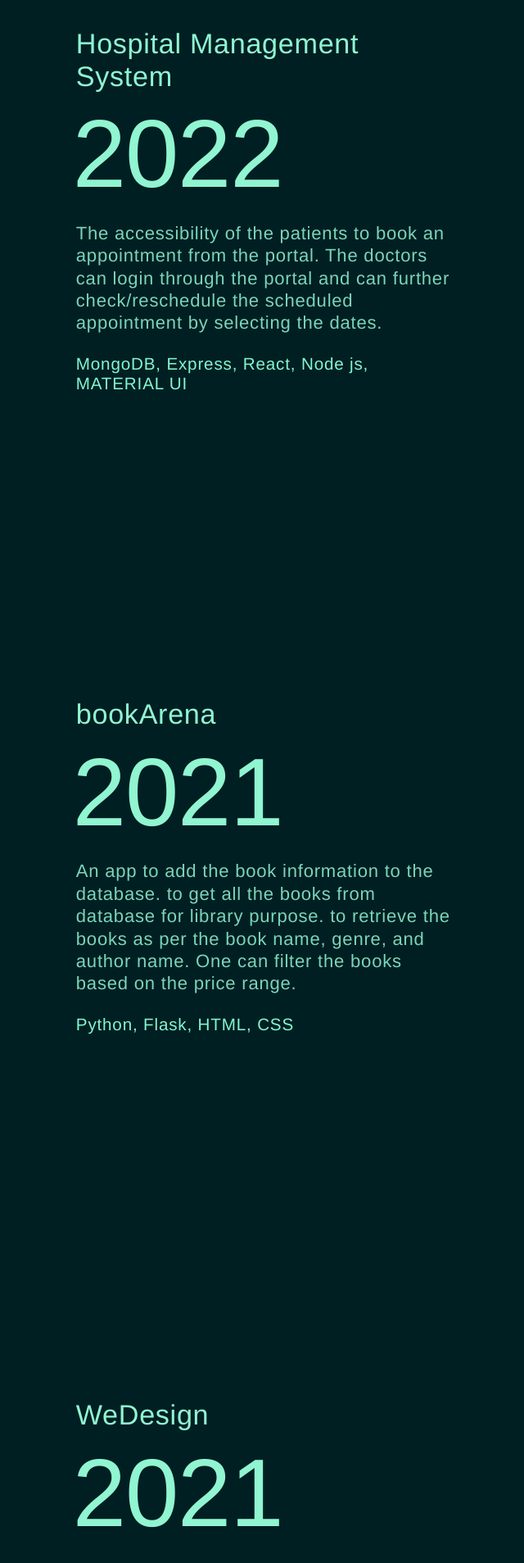
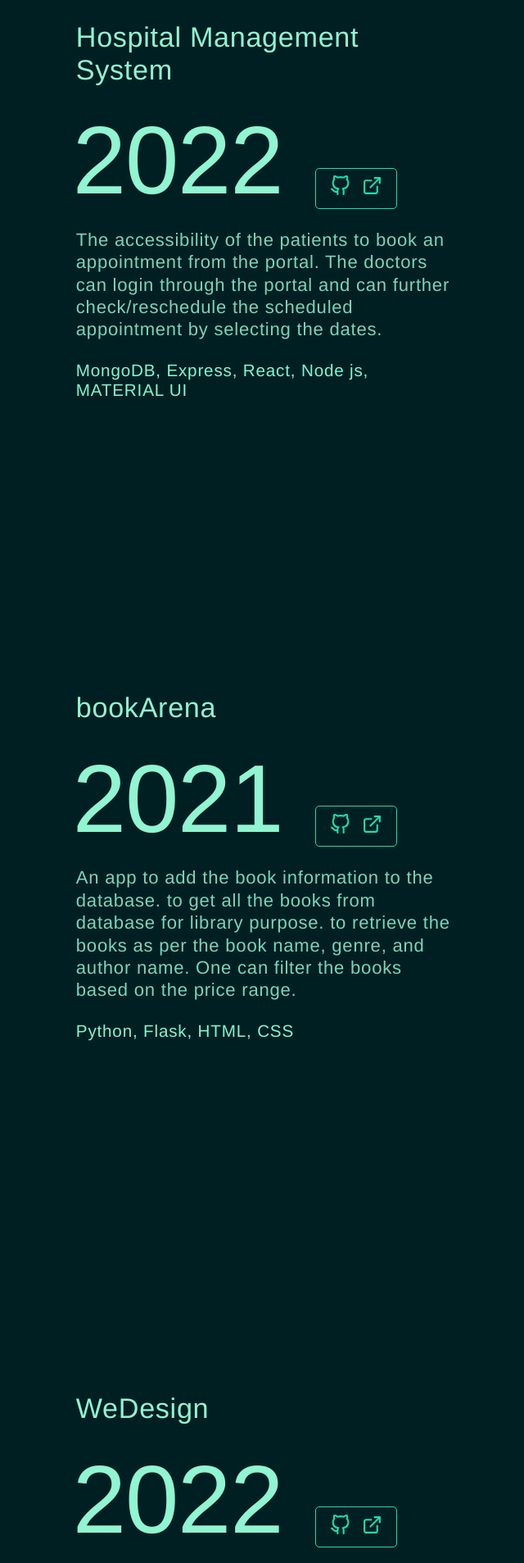
Before and after one commit to Persistent-A/apurva-portfolio, a React (Create React App) app: page / in a window 1280 px wide. Shown: the part 1800-3707 px from the top of the page at 82% size, without its empty margins (576-1216 px from the left). Built offline with nearby package versions, Linux system fonts and the light colour scheme.

Commit message:
Deployed Project Link and github link Addition

```diff
--- a/src/components/Projects.js
+++ b/src/components/Projects.js
@@ -3,6 +3,9 @@ import hmsImage from "../image/hms-background.png"
 import bookImage from "../image/BookArenaFront.png"
 import wdImage from "../image/WeDesignFront.png"
 import tttImage from "../image/tttDesktop.png"
+
+// ICONS
+import {FiExternalLink, FiGithub } from "react-icons/fi"
 
 // HOOKS
 // import { useState } from "react"
@@ -30,7 +33,13 @@ const Projects = () => {
       <div className="project-description">
         <div>
             <div>Hospital Management System</div>
-            <div>2022</div>
+            <div>
+              <div>2022</div>
+              <div>
+                <a href="https://github.com/Persistent-A/MERN" target='_blank' rel="noopener noreferrer"><FiGithub /></a>
+                <a href="https://hms-7lax.onrender.com" target='_blank' rel="noopener noreferrer"><FiExternalLink /></a>
+              </div>
+            </div>
             <img className="responsive_project_image" src={hmsImage} alt=""/>
             <div>
                 The accessibility of the patients to book an appointment from the portal.
@@ -41,7 +50,13 @@ const Projects = () => {
         </div>
         <div>
             <div>bookArena</div>
-            <div>2021</div>
+            <div>
+              <div>2021</div>
+              <div>
+                <a href="https://github.com/Persistent-A/bookArena" target='_blank' rel="noopener noreferrer"><FiGithub /></a>
+                <a href="https://bookarena-n44l.onrender.com" target='_blank' rel="noopener noreferrer"><FiExternalLink /></a>
+              </div>
+            </div>
             <img className="responsive_project_image" src={bookImage} alt=""/>
             <div>
                 An app to add the book information to the database.
@@ -53,7 +68,13 @@ const Projects = () => {
         </div>
         <div>
             <div>WeDesign</div>
-            <div>2021</div>
+            <div>
+              <div>2022</div>
+              <div>
+                <a href="https://github.com/Persistent-A/WeDesign" target='_blank' rel="noopener noreferrer"><FiGithub /></a>
+                <a href="https://we-design.vercel.app/" target='_blank' rel="noopener noreferrer"><FiExternalLink /></a>
+              </div>
+            </div>
             <img className="responsive_project_image" src={wdImage} alt=""/>
             <div>
                 The web Application serves an organization advertisements
@@ -63,7 +84,13 @@ const Projects = () => {
         </div>
         <div>
             <div>Tic Tac Toe</div>
-            <div>2021</div>
+            <div>
+              <div>2021</div>
+              <div>
+                <a href="https://github.com/Persistent-A/Tic_Tac_Toe" target='_blank' rel="noopener noreferrer"><FiGithub /></a>
+                <a href="https://tic-tac-toe-tu3j.onrender.com" target='_blank' rel="noopener noreferrer"><FiExternalLink /></a>
+              </div>
+            </div>
             <img className="responsive_project_image" src={tttImage} alt=""/>
             <div>
                 A two Player game renders user to modify their name and also tracks number
--- a/src/index.css
+++ b/src/index.css
@@ -351,6 +351,13 @@ a {
 }
 
 .project-description div div:nth-of-type(2) {
+  display: flex;
+  align-items: flex-end;
+
+  margin-top: 16px;
+}
+
+.project-description div div:nth-of-type(2) div:nth-of-type(1) {
     margin: 0;
     line-height: 100%;
     letter-spacing: -0.01em;
@@ -358,6 +365,28 @@ a {
     margin-left: -4px;
     margin-top: 16px;
     font-size: calc(68px + 68 * ((100vw - 320px) / 1320));
+}
+
+.project-description div div:nth-of-type(2) div:nth-of-type(2) {
+  border: 1px solid #17e2ad;
+  border-radius: 5px;
+  width: 100px;
+  font-size: 25px;
+  padding: 10px;
+  display: flex;
+  flex-direction: row;
+  justify-content: space-around;
+  align-items: center;
+  height: 50px;
+  margin-left: 40px;
+}
+
+.project-description div div:nth-of-type(2) div:nth-of-type(2) > a{
+  color: #17e2ad;
+}
+
+.project-description div div:nth-of-type(2) div:nth-of-type(2) > a:hover {
+  color: rgb(240, 234, 234);
 }
 
 .project-description div div:nth-of-type(4) {
```
